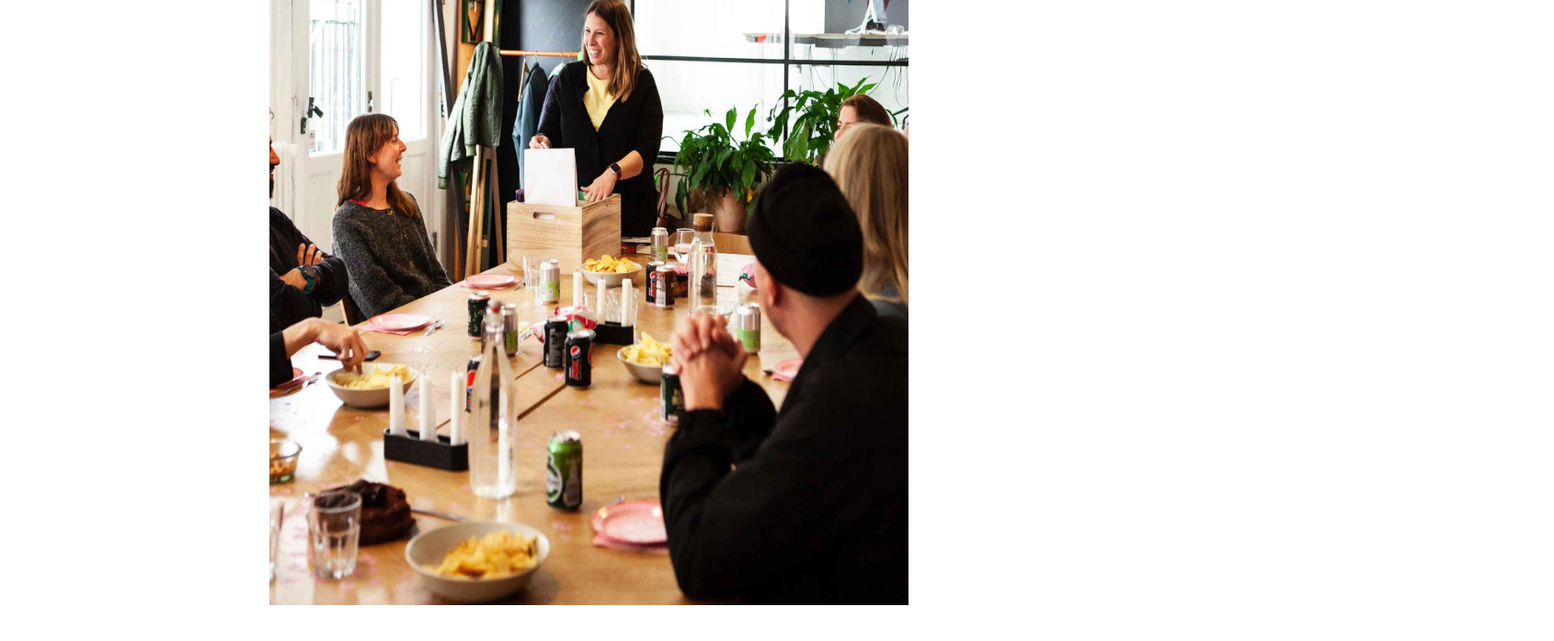
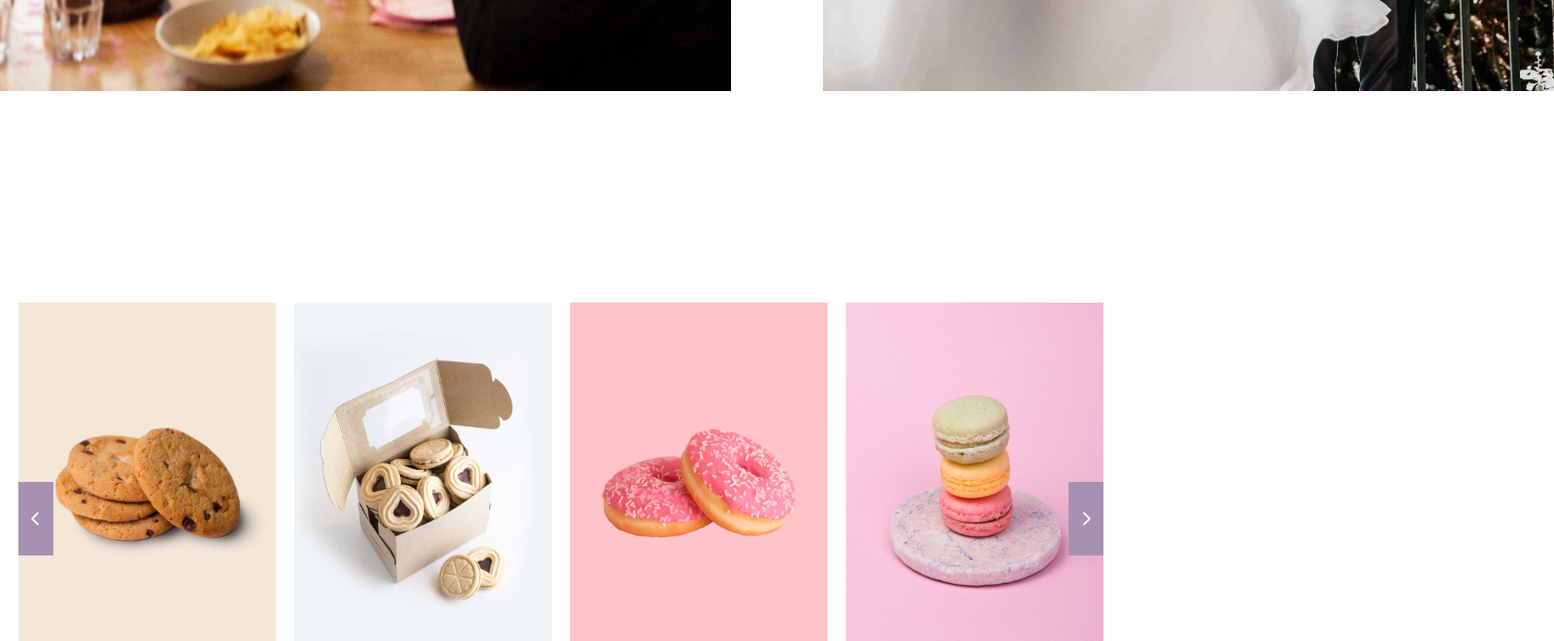
Before and after one commit to Spong3ibob/proj-html-vuejs, a Vue app in the folder my-vue-app/: page / in a window 1280 px wide. Shown: the part 2950-3647 px from the top of the page at 92% size, 1690 px wide, since content can reach past the window. Built offline with nearby package versions, Linux system fonts and the light colour scheme.

Commit message:
aggiunta zezione shop

```diff
--- a/my-vue-app/src/Partial/container.scss
+++ b/my-vue-app/src/Partial/container.scss
@@ -6,3 +6,7 @@ header{
     background-repeat: no-repeat;
 
 }
+main{
+    width: 1690px;
+    margin: auto;
+}
--- a/my-vue-app/src/Partial/font.scss
+++ b/my-vue-app/src/Partial/font.scss
@@ -1,6 +1,6 @@
 *{
     font-family: 'Source Sans Pro', sans-serif;
 }
-h1, h2{
+h1, h2, h3{
     font-family: 'Playfair Display', serif;
 }
--- a/my-vue-app/src/Partial/typography.scss
+++ b/my-vue-app/src/Partial/typography.scss
@@ -35,3 +35,8 @@ h2{
     justify-content: center;
     position: absolute;
 }
+h3{
+    font-size: 22px;
+    color: var(--text-primary-color);
+
+}
--- a/my-vue-app/src/components/AppEvents.vue
+++ b/my-vue-app/src/components/AppEvents.vue
@@ -14,8 +14,10 @@ export default {
     <section class="section-events">
         <span>CORPORATE & WEDDINGS</span>
         <h2>Baking Special Moments</h2>
-        <img src="../assets/corporate-bg.jpg" alt="">
-        <img src="../assets/wedding-bg.jpg" alt="">
+        <div class="container-img">
+            <img src="../assets/corporate-bg.jpg" alt="">
+            <img src="../assets/wedding-bg.jpg" alt="">
+        </div>
     </section>
 </template>
 
@@ -27,6 +29,11 @@ export default {
 img{
     height: 845px;
     width: 795px;
-    padding: 50px;
+}
+.container-img{
+    display: flex;
+    flex-direction: row;
+    padding-top: 70px;
+    justify-content: space-between;
 }
 </style>
--- a/my-vue-app/src/components/AppMain.vue
+++ b/my-vue-app/src/components/AppMain.vue
@@ -1,6 +1,7 @@
 <script>
 import AppProducts from './AppProducts.vue'
 import AppEvents from './AppEvents.vue'
+import AppShop from './AppShop.vue'
 
 export default {
   data() {
@@ -11,15 +12,16 @@ export default {
   components: {
     AppProducts,
     AppEvents,
+    AppShop,
   }
 }
 </script>
 
 <template>
 <main>
- <AppProducts/>
- <AppEvents/>
-
+  <AppProducts/>
+  <AppEvents/>
+  <AppShop/>
 
 </main>
 </template>
--- a/my-vue-app/src/components/AppProducts.vue
+++ b/my-vue-app/src/components/AppProducts.vue
@@ -41,13 +41,14 @@ export default {
   width: 100%;
   padding-top: 180px;
   display: flex;
-  justify-content: space-around;
+  justify-content: space-between;
 }
 .carosel{
   position: relative;
   img{
     height: 675px;
     width: 530px;
+    padding-left: 20px;
   }
 }
 .container-text{
@@ -55,10 +56,10 @@ export default {
 }
 .arrow-right{
   top: 300px;
-  right: 0;
+  right: 0px;
 }
 .arrow-left{
   top: 300px;
-  left: 0;
+  left: 20px;
 }
 </style>
--- a/my-vue-app/src/components/AppShop.vue
+++ b/my-vue-app/src/components/AppShop.vue
@@ -6,9 +6,8 @@ export default {
         return {
             textshops:[
                 {
-
-                    descrition : 'title',
-                    content : 'text',
+                    descrition : 'Find a freshly baked product perfect for you',
+                    content : 'Integer a nibh vitae ex porttitor return et ut velit. Eitiam ac felis at leo feugiat placerat. Sed ac nulla id orci tempor convallis sed.',
                     button : 'Shop all products',
                     primary:false,
                     secondary:true,
@@ -25,11 +24,75 @@ export default {
 </script>
 
 <template>
-<AppText/>
-
+    <section class="section-shop">
+        <AppText
+        v-for="textshop in textshops"
+        :text="textshop"
+        />
+        <div class="carosel">
+            <div class="card">
+                <img src="../assets/choco-chip-cookies.jpg" alt="">
+                <h3>Choco Chip Cookies</h3>
+                <p>$19.00 - $39.00</p>
+                <font-awesome-icon icon="fa-solid fa-chevron-left" class="arrow-left"/>
+            </div>
+            <div class="card">
+                <img src="../assets/strawberry-jam-cookies.jpg" alt="">
+                <h3>Strawberry Jam Cookies</h3>
+                <p>$24.00 - $62.00</p>
+            </div>
+            <div class="card">
+                <img src="../assets/strawberry-donut.jpg" alt="">
+                <h3>Strawberry Donut</h3>
+                <p>$24.00 - $42.00</p>
+            </div>
+            <div class="card">
+                <img src="../assets/perfect-macarons.jpg" alt="">
+                <h3>Perfect Macarons</h3>
+                <p>$18.00 - $52.00</p>
+                <font-awesome-icon icon="fa-solid fa-chevron-right" class="arrow-right"/>
+            </div>
+        </div>
+    </section>
 </template>
 
-<script lang="scss" scoped>
+<style lang="scss" scoped>
 
-
-</script>
+.section-shop{
+    display: flex;
+    padding-top: 230px;
+}
+.container-text{
+    width: 370px;
+}
+.carosel{
+    display: flex;
+}
+.card{
+    display: flex;
+    flex-direction: column;
+    justify-content: center;
+    align-items: center;
+    position: relative;
+    img{
+        height: 385px;
+        width: 300px;
+        padding-left: 20px;
+    }
+    p{
+        padding-top: 20px;
+        color: var(--text-primary-color);
+    }
+    h3{
+        padding-top: 20px;
+    }
+}
+.arrow-right{
+  top: 195px;
+  right: 0px;
+}
+.arrow-left{
+  top: 195px;
+  left: 20px;
+}
+</style>
--- a/my-vue-app/src/components/AppText.vue
+++ b/my-vue-app/src/components/AppText.vue
@@ -18,7 +18,6 @@ export default {
         <h2>{{ text.descrition }}</h2>
         <p>{{ text.content }}</p>
         <button :class="{primaryButton: text.primary, secondaryButton: text.secondary}">{{ text.button }}</button>
-        <!-- <button :class="{}">{{ text.button }}</button> -->
     </div>
 
 </template>
```
